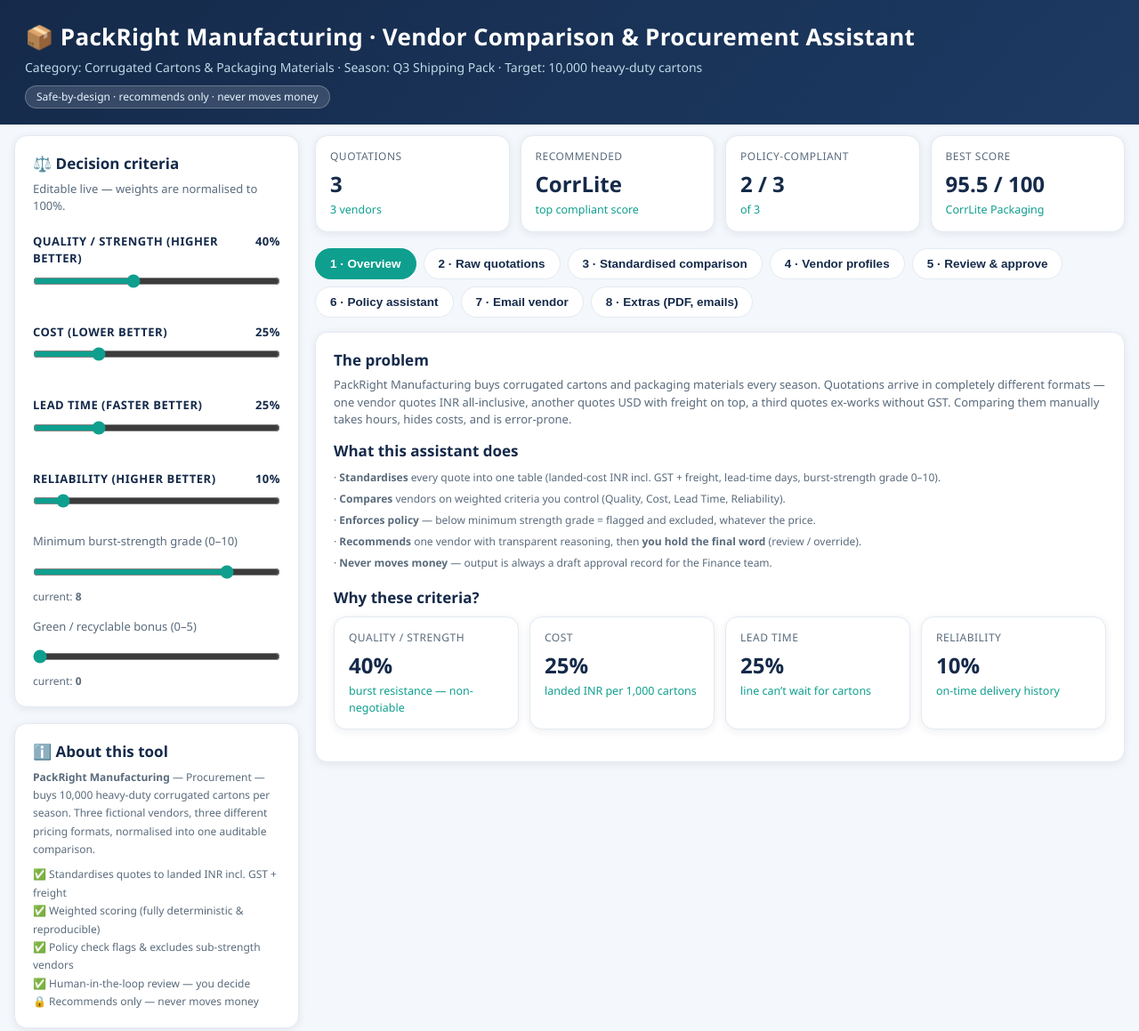
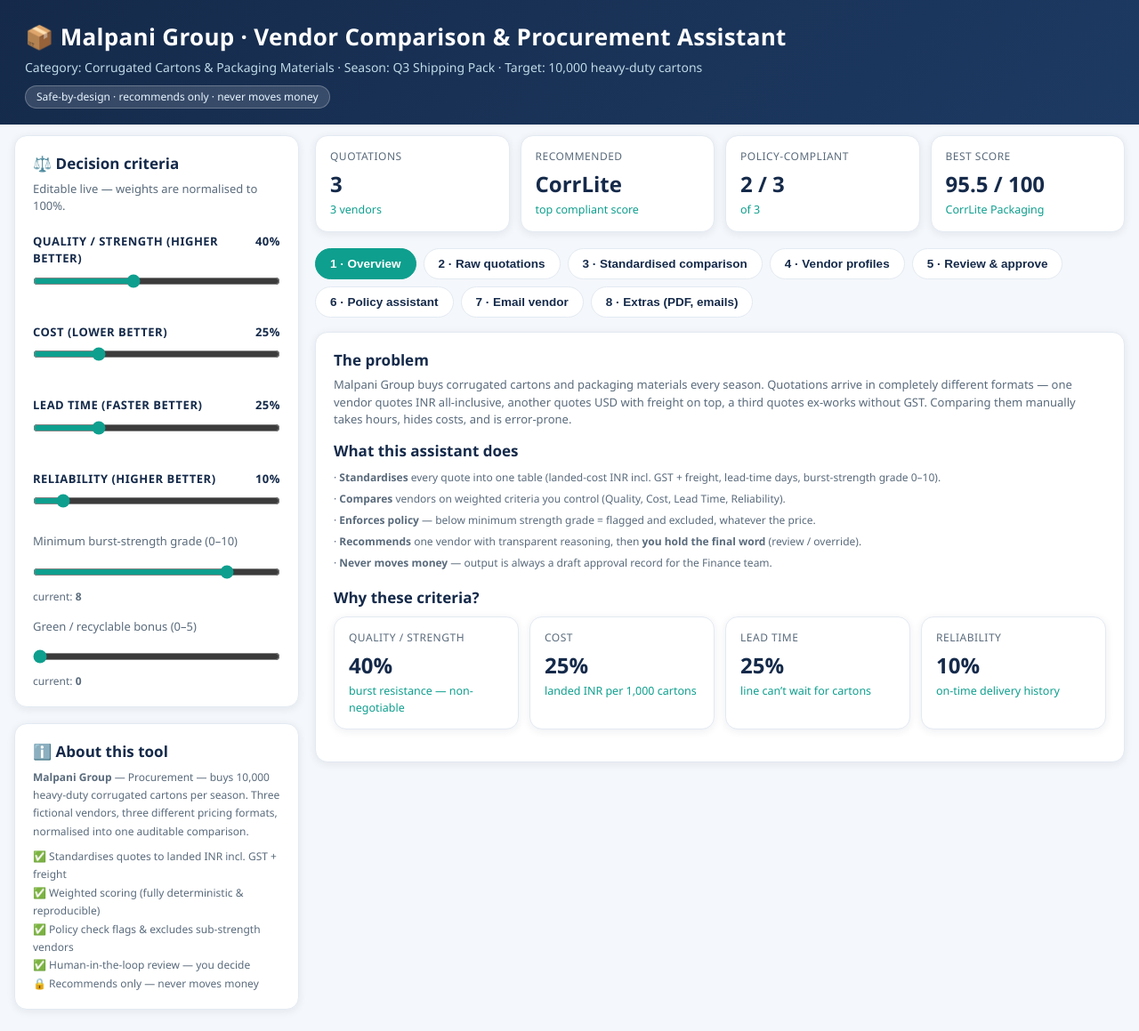
Before and after one commit to sahilll5858/packright-procurement, a plain HTML site: page index.html in a window 1280 px wide. Shown: the top 1159 px of the page at 89% size. Drawn offline with Linux system fonts and the light colour scheme.

Commit message:
Rename firm to Malpani Group across app, docs, deck, pdf and screenshots

```diff
--- a/index.html
+++ b/index.html
@@ -3,7 +3,7 @@
 <head>
 <meta charset="UTF-8" />
 <meta name="viewport" content="width=device-width, initial-scale=1.0" />
-<title>PackRight Manufacturing · Vendor Comparison & Procurement Assistant</title>
+<title>Malpani Group · Vendor Comparison & Procurement Assistant</title>
 <style>
   :root {
     --navy: #152A4A;
@@ -157,7 +157,7 @@
 
 <header>
   <div class="wrap">
-    <h1>📦 PackRight Manufacturing · Vendor Comparison & Procurement Assistant</h1>
+    <h1>📦 Malpani Group · Vendor Comparison & Procurement Assistant</h1>
     <p>Category: Corrugated Cartons &amp; Packaging Materials · Season: Q3 Shipping Pack · Target: 10,000 heavy-duty cartons</p>
     <span class="badge">Safe-by-design · recommends only · never moves money</span>
   </div>
@@ -184,7 +184,7 @@
       <div class="panel">
         <h2>ℹ️ About this tool</h2>
         <div class="small" style="line-height:1.7">
-          <b>PackRight Manufacturing</b> — Procurement — buys 10,000 heavy-duty corrugated cartons per season.
+          <b>Malpani Group</b> — Procurement — buys 10,000 heavy-duty corrugated cartons per season.
           Three fictional vendors, three different pricing formats, normalised into one auditable comparison.
         </div>
         <div class="small" style="line-height:1.7; margin-top:8px">
@@ -217,7 +217,7 @@
   <section class="tab active" id="t1">
     <div class="panel">
       <h2>The problem</h2>
-      <p class="sub">PackRight Manufacturing buys corrugated cartons and packaging materials every season. Quotations arrive in completely different formats — one vendor quotes INR all-inclusive, another quotes USD with freight on top, a third quotes ex-works without GST. Comparing them manually takes hours, hides costs, and is error-prone.</p>
+      <p class="sub">Malpani Group buys corrugated cartons and packaging materials every season. Quotations arrive in completely different formats — one vendor quotes INR all-inclusive, another quotes USD with freight on top, a third quotes ex-works without GST. Comparing them manually takes hours, hides costs, and is error-prone.</p>
 
       <h2>What this assistant does</h2>
       <div class="small" style="line-height:2">
@@ -380,7 +380,7 @@
 
 <footer>
   This assistant produces a transparent, overrideable <b>recommendation only</b>. It performs no purchase, no payment and no
-  contractual commitment on its own — the final financial decision always rests with authorised PackRight Manufacturing personnel.
+  contractual commitment on its own — the final financial decision always rests with authorised Malpani Group personnel.
 </footer>
 
 <script src="https://cdn.jsdelivr.net/npm/pdfjs-dist@4.0.379/build/pdf.min.mjs" type="module" crossorigin="anonymous"></script>
@@ -394,7 +394,7 @@ const RAW_QUOTES = [
   {
     vendor: "CorrLite Packaging",
     received:
-`QUOTE #CL-0841  |  PackRight Manufacturing
+`QUOTE #CL-0841  |  Malpani Group
 Item: Heavy-duty corrugated shipping cartons (5-ply, kraft)
 Price: Rs. 4,85,000 per 10,000 cartons — ALL INCLUSIVE
 (incl. GST @ 18% + local delivery to plant).
@@ -497,7 +497,7 @@ const POLICY_KB = [
   { kw: ["lead time","delivery","delay","speed","fast","lead"],
     a: "Lead time is weighted because the packaging line cannot run without cartons. Our guideline favours vendors within a 15-day lead time; longer ones require scheduling approval." },
   { kw: ["green","recycl","renewable","solar","sustainab","energy","eco"],
-    a: "PackRight runs recyclable-first packaging goals, so we grant a small bonus (up to +5) to vendors using recyclable kraft or renewable energy — strengthening our sustainability brand." },
+    a: "Malpani Group runs recyclable-first packaging goals, so we grant a small bonus (up to +5) to vendors using recyclable kraft or renewable energy — strengthening our sustainability brand." },
   { kw: ["override","change","different vendor","human","review"],
     a: "Users may override the recommendation at the Review step using their own knowledge. The chosen vendor is recorded in an approval history for traceability." },
   { kw: ["gst","tax","freight","cif","ex-works","landed","inr","usd","exchange"],
@@ -752,7 +752,7 @@ function renderProfiles(scored) {
   }
   const note = document.getElementById("esgNote");
   if (note) {
-    note.innerHTML = "🌱 <b>ESG context:</b> PackRight targets 80% recyclable packaging by 2027. A small green bonus (up to +5, editable in the sidebar) rewards recyclable-kraft / renewable-energy mills, but sustainability is reported separately from the core commercial score so the two never blur.";
+    note.innerHTML = "🌱 <b>ESG context:</b> Malpani Group targets 80% recyclable packaging by 2027. A small green bonus (up to +5, editable in the sidebar) rewards recyclable-kraft / renewable-energy mills, but sustainability is reported separately from the core commercial score so the two never blur.";
   }
 }
 
@@ -851,19 +851,19 @@ Following your quotation for our corrugated carton requirement (10,000 heavy-dut
 Kindly confirm so we can complete a fair comparison.
 
 Regards,
-PackRight Manufacturing — Procurement`,
+Malpani Group — Procurement`,
     lead: `Hi ${vendor},
 
 Could you confirm the firm delivery lead time in calendar days from purchase order to our Nashik plant, including any permits or customs?
 
 Regards,
-PackRight Manufacturing — Procurement`,
+Malpani Group — Procurement`,
     discount: `Hi ${vendor},
 
 Your quoted landed price is above the average of the responsive quotations. Could you offer a revised commercial or a volume discount for this seasonal requirement?
 
 Regards,
-PackRight Manufacturing — Procurement`,
+Malpani Group — Procurement`,
   };
   return tpl[template] || tpl.shipping;
 }
@@ -915,11 +915,11 @@ function refreshMailDraft() {
 }
 
 function buildMailDraft(vendor, purpose) {
-  const signature = "\n\nRegards,\nPackRight Manufacturing — Procurement";
+  const signature = "\n\nRegards,\nMalpani Group — Procurement";
   const tpl = {
     rfq: `Dear ${vendor} Procurement Team,
 
-PackRight Manufacturing (Nashik plant) plans to purchase 10,000 heavy-duty corrugated shipping cartons (5-ply) for the upcoming Q3 season.
+Malpani Group (Nashik plant) plans to purchase 10,000 heavy-duty corrugated shipping cartons (5-ply) for the upcoming Q3 season.
 
 Please share your best quotation for the following:
   1. Unit price per 1,000 cartons — landed in INR incl. GST & freight.
@@ -928,9 +928,9 @@ Please share your best quotation for the following:
   4. Available volume discounts.
 
 Kindly respond within 5 working days.`,
-    shipping: clarificationEmail(vendor, "shipping").replace(/Regards,\nPackRight Manufacturing — Procurement$/, ""),
-    lead: clarificationEmail(vendor, "lead").replace(/Regards,\nPackRight Manufacturing — Procurement$/, ""),
-    discount: clarificationEmail(vendor, "discount").replace(/Regards,\nPackRight Manufacturing — Procurement$/, ""),
+    shipping: clarificationEmail(vendor, "shipping").replace(/Regards,\nMalpani Group — Procurement$/, ""),
+    lead: clarificationEmail(vendor, "lead").replace(/Regards,\nMalpani Group — Procurement$/, ""),
+    discount: clarificationEmail(vendor, "discount").replace(/Regards,\nMalpani Group — Procurement$/, ""),
   };
   return (tpl[purpose] || tpl.rfq) + signature;
 }
@@ -938,7 +938,7 @@ Kindly respond within 5 working days.`,
 function sendEmail() {
   const vendor = document.getElementById("mailVendor").value;
   const to = document.getElementById("mailTo").value.trim() || MAIL_EMAILS[vendor] || "";
-  const subject = encodeURIComponent(document.getElementById("mailSubject").value || "Enquiry — PackRight Manufacturing");
+  const subject = encodeURIComponent(document.getElementById("mailSubject").value || "Enquiry — Malpani Group");
   const body = encodeURIComponent(document.getElementById("mailBody").value);
   window.location.href = `mailto:${to}?subject=${subject}&body=${body}`;
   document.getElementById("mailMsg").innerHTML =
```
Also changed, not shown: assets/screenshots/tab1_overview.png, assets/screenshots/tab2_raw.png, assets/screenshots/tab3_comparison.png, assets/screenshots/tab4_profiles.png, assets/screenshots/tab5_review.png, assets/screenshots/tab6_policy.png, assets/screenshots/tab7_email.png, assets/screenshots/tab8_extras.png, 4 other files.
